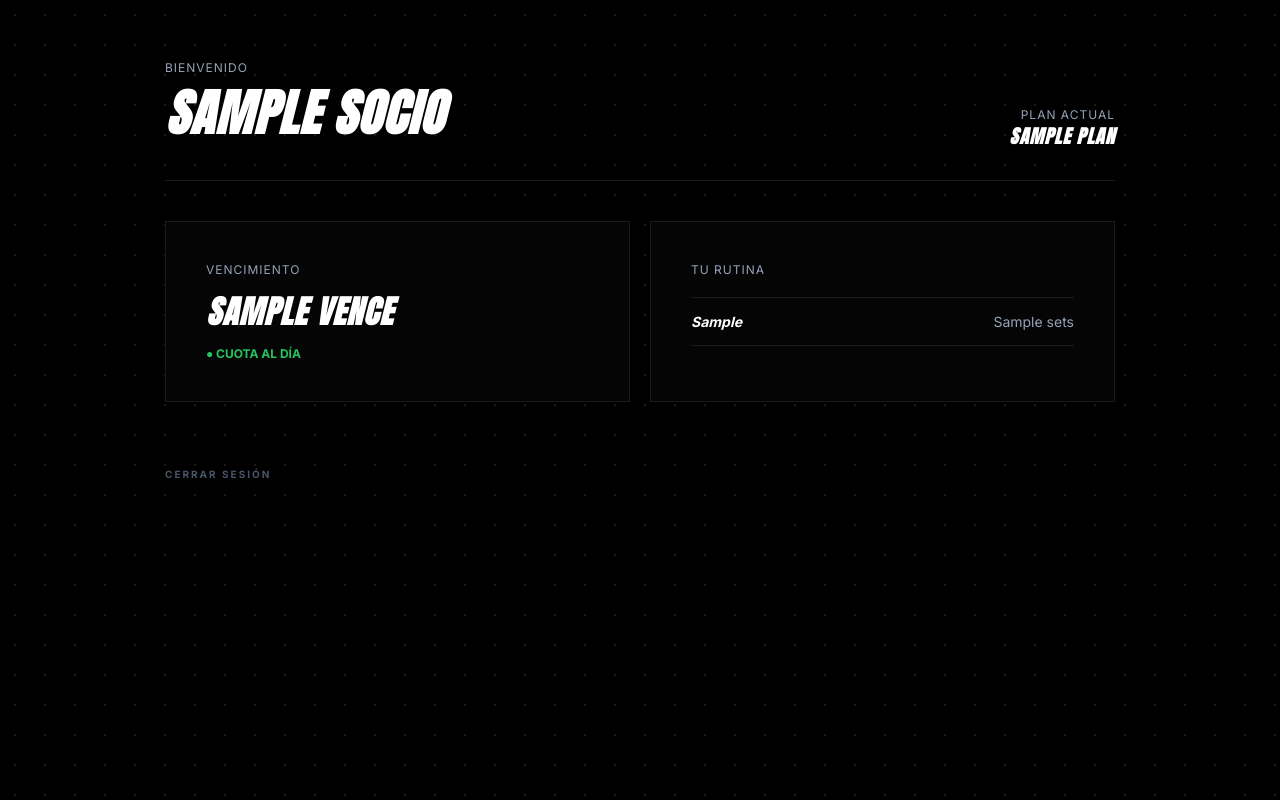
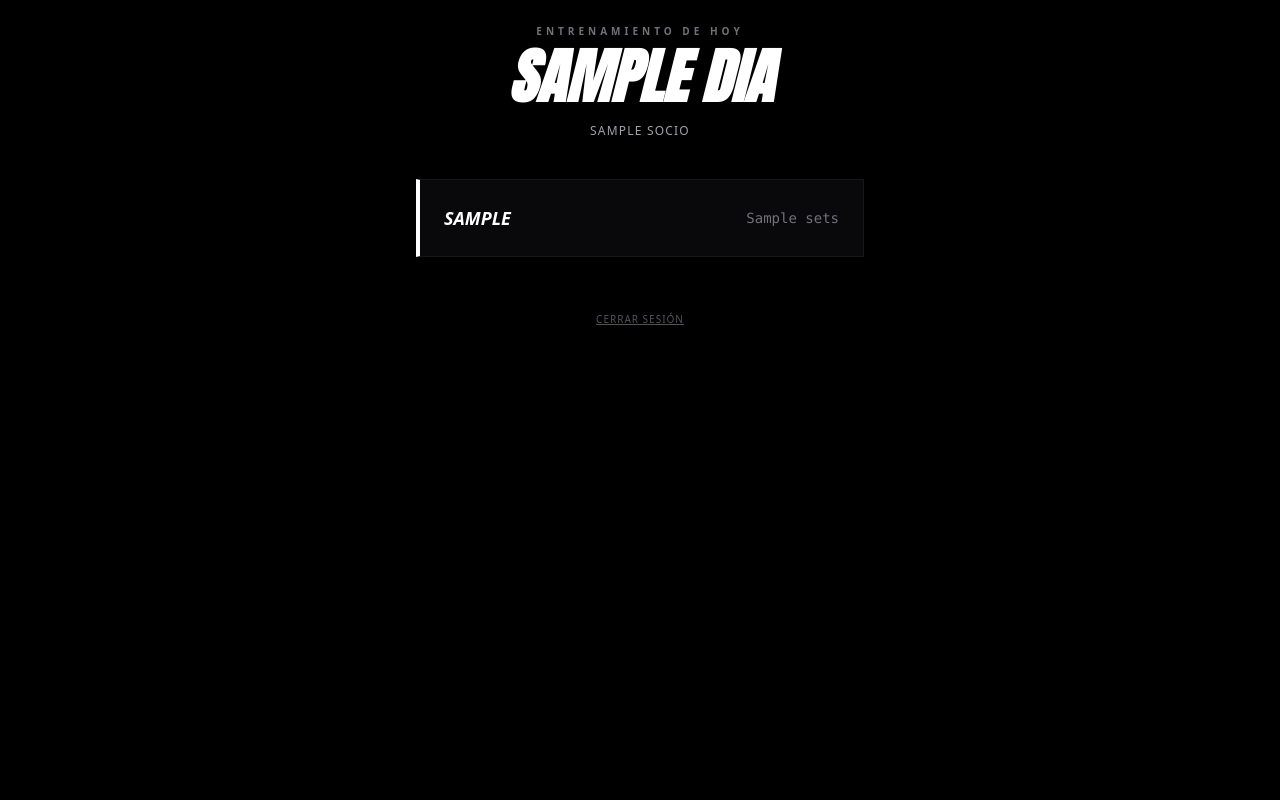
Before and after one commit to Arkadain/templo-fitness, a Flask app: template templates/dashboard.html in a window 1280 px wide. Run offline with Flask 3, Linux system fonts and the light colour scheme; the template is opened without the code that fills it: most values are stand-ins (such as "Sample title", 1, 10 or a date in 2020); some libraries are stand-ins or nearby versions.

Commit message:
Fix ñpassword/login

```diff
--- a/app.py
+++ b/app.py
@@ -1,9 +1,9 @@
 from flask import Flask, render_template, request, redirect, url_for
-from datetime import datetime # Importante para los días
+from datetime import datetime
 
 app = Flask(__name__)
 
-# Modificamos la estructura para que soporte días
+# Base de datos simulada con soporte para Días y Contraseñas
 SOCIOS = {
     "1234": {
         "nombre": "SANTINO",
@@ -11,28 +11,44 @@ SOCIOS = {
         "plan": "ANUAL",
         "vence": "15 DIC 2026",
         "rutina": {
-            "Lunes": [{"ej": "Sentadilla", "sets": "4x8"}, {"ej": "Prensa", "sets": "3x12"}],
-            "Miércoles": [{"ej": "Banca", "sets": "3x10"}, {"ej": "Cruces", "sets": "3x15"}],
-            "Viernes": [{"ej": "Peso Muerto", "sets": "4x8"}]
+            "Lunes": [{"ej": "Pecho Plano", "sets": "4x10"}, {"ej": "Inclinado", "sets": "3x12"}],
+            "Martes": [{"ej": "Sentadilla", "sets": "4x8"}],
+            "Miércoles": [{"ej": "Press Militar", "sets": "4x10"}],
+            "Jueves": [{"ej": "Peso Muerto", "sets": "3x8"}],
+            "Viernes": [{"ej": "Biceps/Triceps", "sets": "4x12"}],
+            "Sábado": [],
+            "Domingo": []
+        }
+    },
+    "4321": {
+        "nombre": "BAUTISTA",
+        "password": "456",
+        "plan": "MENSUAL",
+        "vence": "01 MAY 2026",
+        "rutina": {
+            "Lunes": [{"ej": "Prensa 45°", "sets": "4x15"}],
+            "Viernes": [{"ej": "Camilla Isquios", "sets": "3x12"}]
         }
     }
 }
+
+@app.route('/')
+def index():
+    return render_template('index.html')
 
 @app.route('/login', methods=['GET', 'POST'])
 def login():
     if request.method == 'POST':
         dni = request.form.get('dni')
-        password = request.form.get('password') # <--- Captura la clave del HTML
+        password = request.form.get('password')
 
         if dni == "0000":
             return redirect(url_for('admin_panel'))
 
         if dni in SOCIOS:
-            # Compara la clave ingresada con la que está en el diccionario
             if SOCIOS[dni].get('password') == password:
                 return redirect(url_for('dashboard', id_socio=dni))
-            else:
-                return render_template('login.html', error="Contraseña incorrecta")
+            return render_template('login.html', error="Contraseña incorrecta")
 
         return render_template('login.html', error="DNI no encontrado")
     return render_template('login.html')
@@ -40,13 +56,45 @@ def login():
 @app.route('/dashboard/<id_socio>')
 def dashboard(id_socio):
     socio = SOCIOS.get(id_socio)
-    if not socio: return redirect(url_for('login'))
+    if not socio:
+        return redirect(url_for('login'))
 
-    # LÓGICA DEL DÍA
-    dias_semana = ["Lunes", "Martes", "Miércoles", "Jueves", "Viernes", "Sábado", "Domingo"]
-    dia_actual = dias_semana[datetime.now().weekday()] # Detecta el día real
+    dias = ["Lunes", "Martes", "Miércoles", "Jueves", "Viernes", "Sábado", "Domingo"]
+    dia_hoy = dias[datetime.now().weekday()]
 
-    # Obtenemos la rutina de hoy o mandamos una lista vacía si no entrena hoy
-    rutina_hoy = socio['rutina'].get(dia_actual, [])
+    # Obtenemos la rutina del día actual del diccionario
+    rutina_hoy = socio.get('rutina', {}).get(dia_hoy, [])
 
-    return render_template('dashboard.html', socio=socio, rutina_hoy=rutina_hoy, dia=dia_actual)
+    return render_template('dashboard.html', socio=socio, rutina_hoy=rutina_hoy, dia=dia_hoy)
+
+@app.route('/admin')
+def admin_panel():
+    return render_template('admin.html', socios=SOCIOS)
+
+@app.route('/admin/nuevo', methods=['GET', 'POST'])
+def nuevo_socio():
+    if request.method == 'POST':
+        dni = request.form.get('dni')
+        SOCIOS[dni] = {
+            "nombre": request.form.get('nombre').upper(),
+            "password": request.form.get('password'),
+            "plan": request.form.get('plan').upper(),
+            "vence": request.form.get('vence').upper(),
+            "rutina": {}
+        }
+        return redirect(url_for('admin_panel'))
+    return render_template('nuevo_socio.html')
+
+@app.route('/admin/editar/<id_socio>', methods=['GET', 'POST'])
+def editar_socio(id_socio):
+    socio = SOCIOS.get(id_socio)
+    if not socio: return "No encontrado", 404
+    if request.method == 'POST':
+        socio['nombre'] = request.form.get('nombre').upper()
+        socio['plan'] = request.form.get('plan').upper()
+        socio['vence'] = request.form.get('vence').upper()
+        return redirect(url_for('admin_panel'))
+    return render_template('editar_socio.html', socio=socio, id=id_socio)
+
+if __name__ == '__main__':
+    app.run(debug=True)
--- a/templates/dashboard.html
+++ b/templates/dashboard.html
@@ -1,62 +1,35 @@
 <!DOCTYPE html>
 <html lang="es">
 <head>
-    <meta charset="UTF-8">
-    <meta name="viewport" content="width=device-width, initial-scale=1.0">
-    <title>Mi Perfil | Templo Fitness</title>
-    <link href="https://fonts.googleapis.com/css2?family=Anton&family=Inter:wght@400;700;900&display=swap" rel="stylesheet">
-    <style>
-        /* USAMOS TUS MISMOS ESTILOS */
-        * { margin: 0; padding: 0; box-sizing: border-box; }
-        body { background-color: #000000; color: #ffffff; font-family: 'Inter', sans-serif; }
-        h1, h2, h3 { font-family: 'Anton', sans-serif; text-transform: uppercase; font-style: italic; letter-spacing: 1px; }
-        .bg-industrial { background-image: radial-gradient(#1a1a1a 1px, transparent 1px); background-size: 30px 30px; min-height: 100vh; }
-        .container { max-width: 1000px; margin: auto; padding: 60px 25px; }
-
-        .panel-info { display: grid; grid-template-columns: repeat(auto-fit, minmax(300px, 1fr)); gap: 20px; margin-top: 40px; }
-        .tarjeta-socio { background-color: #050505; border: 1px solid #1a1a1a; padding: 40px; }
-
-        .rutina-lista { margin-top: 20px; border-top: 1px solid #1a1a1a; }
-        .ejercicio { display: flex; justify-content: space-between; padding: 15px 0; border-bottom: 1px solid #1a1a1a; font-size: 14px; }
-        .texto-gris { color: #94a3b8; font-size: 12px; text-transform: uppercase; letter-spacing: 1px; }
-    </style>
+    <script src="https://cdn.tailwindcss.com"></script>
+    <link href="https://fonts.googleapis.com/css2?family=Anton&family=Inter:wght@400;900&display=swap" rel="stylesheet">
 </head>
-<body class="bg-industrial">
-    <div class="container">
-        <header style="border-bottom: 1px solid #1a1a1a; padding-bottom: 30px; display: flex; justify-content: space-between; align-items: flex-end;">
-            <div>
-                <p class="texto-gris">Bienvenido</p>
-                <h1 style="font-size: 50px;">{{ socio.nombre }}</h1>
-            </div>
-            <div style="text-align: right;">
-                <p class="texto-gris">Plan Actual</p>
-                <h3 style="color: #ffffff;">{{ socio.plan }}</h3>
-            </div>
+<body class="bg-black text-white p-6 font-sans">
+    <div class="max-w-md mx-auto">
+        <header class="mb-10 text-center">
+            <p class="text-zinc-500 text-[10px] uppercase tracking-[0.4em] mb-2 font-bold">Entrenamiento de hoy</p>
+            <h1 style="font-family: 'Anton';" class="text-6xl italic font-black uppercase text-white">{{ dia }}</h1>
+            <p class="mt-4 text-zinc-400 uppercase text-xs tracking-widest">{{ socio.nombre }}</p>
         </header>
 
-        <div class="panel-info">
-            <div class="tarjeta-socio">
-                <p class="texto-gris">Vencimiento</p>
-                <h2 style="font-size: 32px; margin-top: 10px;">{{ socio.vence }}</h2>
-                <p style="color: #22c55e; font-size: 12px; margin-top: 10px; font-weight: 700;">● CUOTA AL DÍA</p>
-            </div>
-
-            <div class="tarjeta-socio" style="grid-column: span 1;">
-                <p class="texto-gris">Tu Rutina</p>
-                <div class="rutina-lista">
-                    {% for item in socio.rutina %}
-                    <div class="ejercicio">
-                        <span style="font-weight: 700; font-style: italic;">{{ item.ej }}</span>
-                        <span style="color: #94a3b8;">{{ item.sets }}</span>
-                    </div>
-                    {% endfor %}
+        <div class="space-y-4">
+            {% if rutina_hoy %}
+                {% for item in rutina_hoy %}
+                <div class="bg-zinc-950 border border-zinc-900 p-6 flex justify-between items-center border-l-4 border-l-white">
+                    <span class="font-black text-lg uppercase italic">{{ item.ej }}</span>
+                    <span class="text-zinc-500 font-mono text-sm">{{ item.sets }}</span>
                 </div>
-            </div>
+                {% endfor %}
+            {% else %}
+                <div class="border border-dashed border-zinc-800 p-12 text-center">
+                    <p class="text-zinc-600 italic uppercase text-[10px] tracking-widest">Día de descanso</p>
+                </div>
+            {% endif %}
         </div>
 
-        <footer style="margin-top: 60px;">
-            <a href="/" style="color: #475569; text-decoration: none; font-size: 10px; letter-spacing: 2px; text-transform: uppercase; font-weight: 700;">Cerrar Sesión</a>
-        </footer>
+        <div class="mt-12 text-center">
+            <a href="/login" class="text-[10px] uppercase text-zinc-600 hover:text-white tracking-widest underline">Cerrar Sesión</a>
+        </div>
     </div>
 </body>
 </html>
--- a/templates/login.html
+++ b/templates/login.html
@@ -6,14 +6,13 @@
 </head>
 <body class="bg-black text-white h-screen flex items-center justify-center font-sans">
     <div class="max-w-md w-full p-10 border border-zinc-900 bg-zinc-950">
-        <h1 style="font-family: 'Anton';" class="text-4xl italic text-center mb-8 uppercase italic">Acceso <span class="text-zinc-600">Socios</span></h1>
+        <h1 style="font-family: 'Anton';" class="text-4xl italic text-center mb-8 uppercase text-white">Acceso <span class="text-zinc-600">Socios</span></h1>
 
         <form action="/login" method="POST" class="space-y-6">
             <div>
                 <label class="text-[10px] uppercase tracking-[0.2em] text-zinc-500 block mb-2">Ingresá tu DNI</label>
                 <input type="text" name="dni" required class="w-full bg-black border border-zinc-800 p-4 outline-none focus:border-white text-white">
             </div>
-
             <div>
                 <label class="text-[10px] uppercase tracking-[0.2em] text-zinc-500 block mb-2">Contraseña</label>
                 <input type="password" name="password" required class="w-full bg-black border border-zinc-800 p-4 outline-none focus:border-white text-white">
@@ -27,7 +26,6 @@
                 Entrar al Templo
             </button>
         </form>
-
         <div class="mt-8 text-center">
             <a href="/" class="text-[10px] uppercase text-zinc-600 hover:text-white transition">Volver al inicio</a>
         </div>
```
